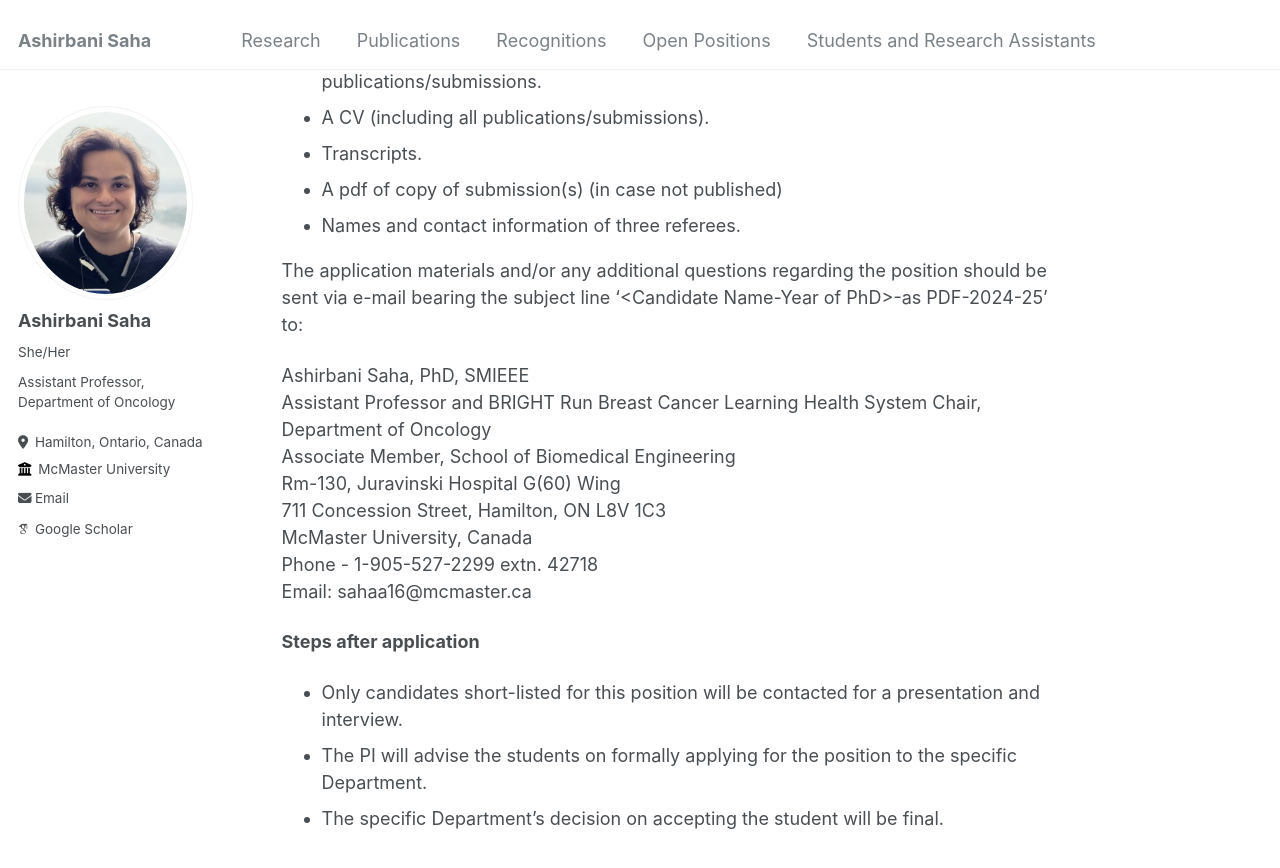
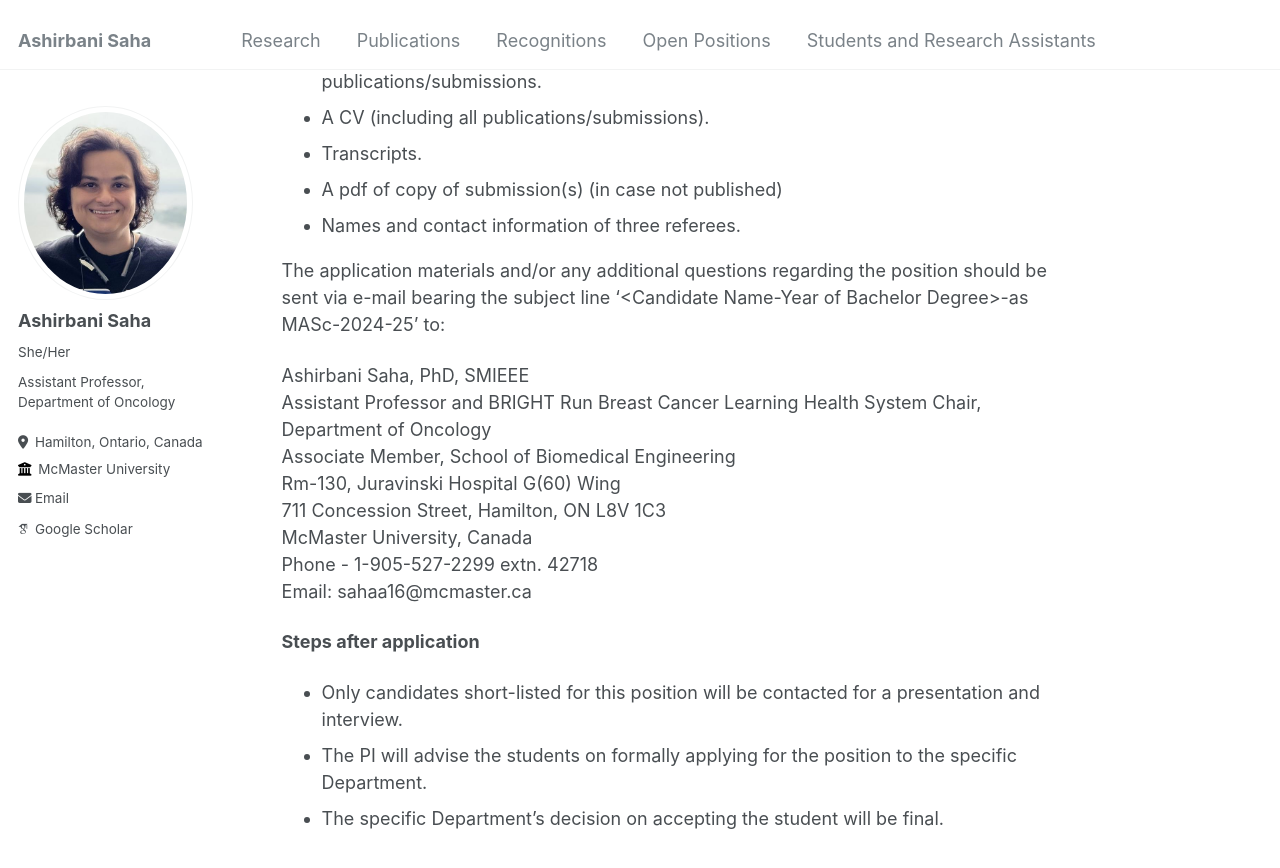
Before and after one commit to asrepo2019/ashirbanisaha, a Jekyll site: the page built from _openpositions/pos_masters_Jul-22-2024.md, in a window 1280 px wide and 900 px high, scrolled down 1043 px. Shown: the top 868 px of the window. Built offline with Jekyll 4.4.1, drawn with Linux system fonts in a browser that asks for light colours; some web fonts are replaced.

Commit message:
Update pos_masters_Jul-22-2024.md

```diff
--- a/_openpositions/pos_masters_Jul-22-2024.md
+++ b/_openpositions/pos_masters_Jul-22-2024.md
@@ -27,7 +27,7 @@ McMaster University offers several opportunities for graduate students. For furt
 * A pdf of copy of submission(s) (in case not published)
 * Names and contact information of three referees.
 
-The application materials and/or any additional questions regarding the position should be sent via e-mail bearing the subject line '\<Candidate Name-Year of PhD\>-as PDF-2024-25' to:
+The application materials and/or any additional questions regarding the position should be sent via e-mail bearing the subject line '\<Candidate Name-Year of Bachelor Degree\>-as MASc-2024-25' to:
 
 Ashirbani Saha, PhD, SMIEEE<br>
 Assistant Professor and BRIGHT Run Breast Cancer Learning Health System Chair, Department of Oncology<br>
```
